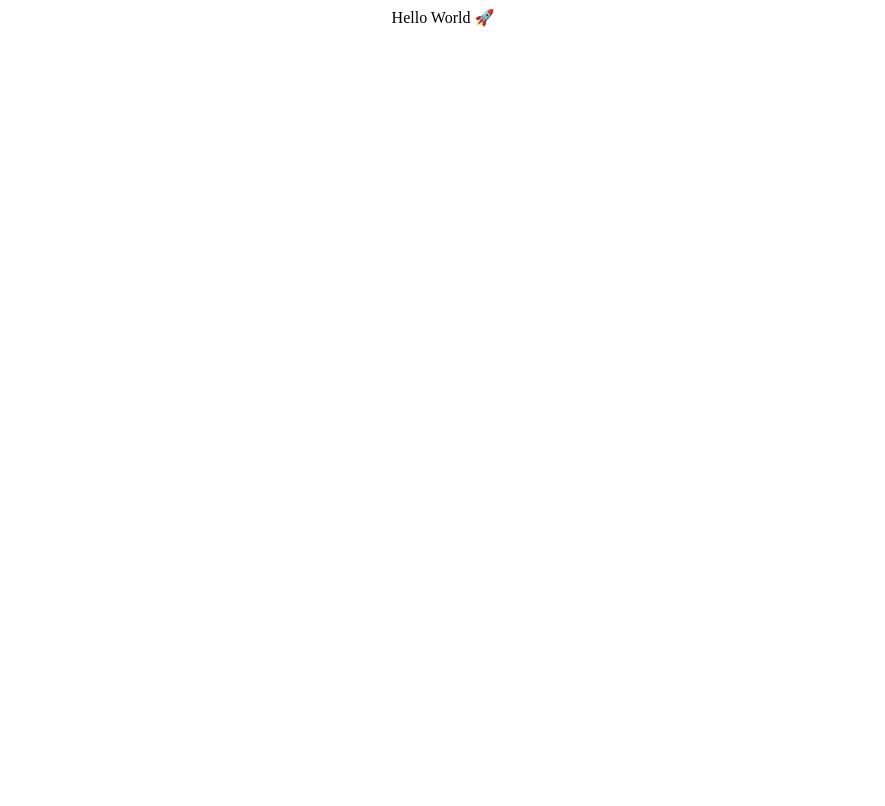
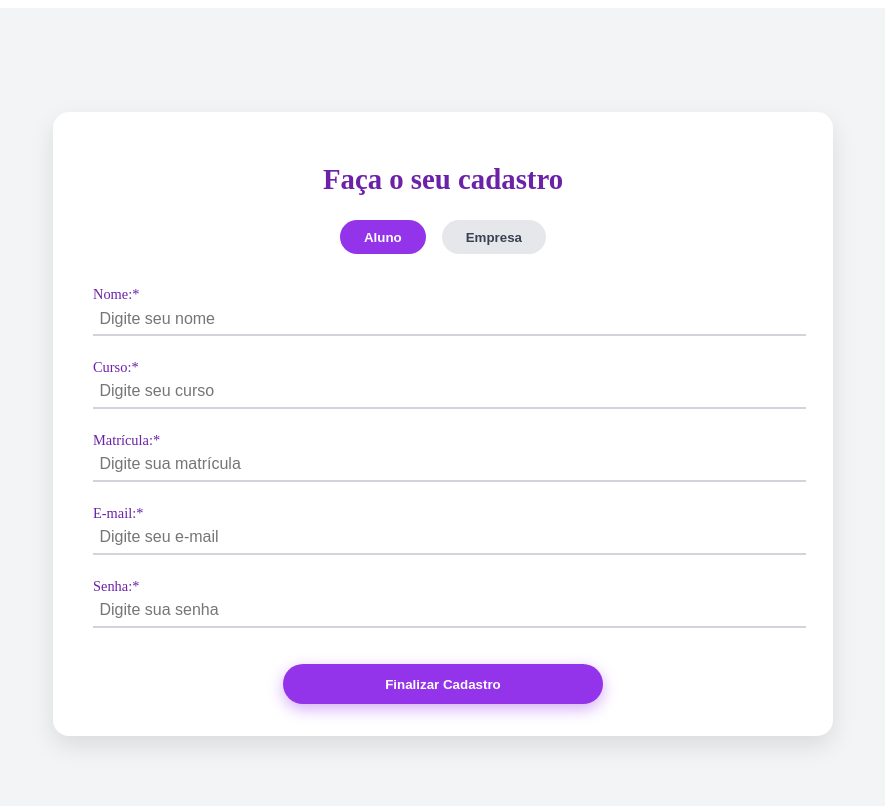
Before and after one commit to ThiagoRAlmeida2/Project-Kairos, a React app in the folder Project-Kairos/: page / in a window 1280 px wide. Shown: the top 806 px of the page, without its empty margins (197-1082 px from the left). Built offline with nearby package versions, Linux system fonts and the light colour scheme; the HTML template or start-up script is replaced by a standard one.

Commit message:
Criação de cadastro ok

```diff
--- a/Project-Kairos/package.json
+++ b/Project-Kairos/package.json
@@ -3,7 +3,7 @@
   "private": true,
   "version": "0.0.0",
   "type": "module",
-"scripts": {
+  "scripts": {
     "dev": "vite",
     "build": "vite build",
     "preview": "vite preview",
@@ -28,7 +28,7 @@
     "eslint-plugin-react-refresh": "^0.4.20",
     "globals": "^16.3.0",
     "postcss": "^8.5.6",
-    "tailwindcss": "^4.1.13",
-    "vite": "^7.1.2"
+    "tailwindcss": "^4.1.14",
+    "vite": "^7.1.7"
   }
 }
--- /dev/null
+++ b/Project-Kairos/src/components/CadastroCard.jsx
@@ -0,0 +1,227 @@
+import { useState } from "react";
+import axios from "axios";
+import "../css/CadastroCard.css";
+
+// Componente de alerta
+function Alert({ message, type = "success", onClose }) {
+  return (
+    <div
+      className={`alert ${type === "success" ? "success" : "error"}`}
+      role="alert"
+    >
+      <div className="flex-1">{message}</div>
+      {onClose && (
+        <button onClick={onClose} className="close-btn">
+          ✕
+        </button>
+      )}
+    </div>
+  );
+}
+
+export default function CadastroCard() {
+  const [tipo, setTipo] = useState("ALUNO");
+
+  // Estado único para todos os campos
+  const [formData, setFormData] = useState({
+    nome: "",
+    curso: "",
+    matricula: "",
+    cnpj: "",
+    email: "",
+    telefone: "",
+    senha: "",
+  });
+
+  const [showAlert, setShowAlert] = useState(false);
+  const [alertMessage, setAlertMessage] = useState("");
+
+  const handleChange = (e) => {
+    setFormData({ ...formData, [e.target.name]: e.target.value });
+  };
+
+  const handleSubmit = async () => {
+    try {
+      const payload =
+        tipo === "ALUNO"
+          ? {
+              nome: formData.nome,
+              curso: formData.curso,
+              matricula: formData.matricula,
+              email: formData.email,
+              senha: formData.senha,
+              role: "ROLE_ALUNO",
+            }
+          : {
+              nome: formData.nome,
+              cnpj: formData.cnpj,
+              email: formData.email,
+              telefone: formData.telefone,
+              senha: formData.senha,
+              role: "ROLE_EMPRESA",
+            };
+
+      await axios.post("http://localhost:8081/api/auth/register", payload);
+
+      setAlertMessage("Cadastro realizado com sucesso!");
+      setShowAlert(true);
+
+      // Limpar os campos
+      setFormData({
+        nome: "",
+        curso: "",
+        matricula: "",
+        cnpj: "",
+        email: "",
+        telefone: "",
+        senha: "",
+      });
+    } catch (error) {
+      console.error(error);
+      setAlertMessage(
+        error.response?.data ||
+          "Erro ao cadastrar. Verifique os dados e tente novamente."
+      );
+      setShowAlert(true);
+    }
+  };
+
+  return (
+    <div className="card-container">
+      <div className="card">
+        <h1>Faça o seu cadastro</h1>
+
+        {/* Alert */}
+        {showAlert && (
+          <Alert
+            message={alertMessage}
+            type={alertMessage.includes("sucesso") ? "success" : "error"}
+            onClose={() => setShowAlert(false)}
+          />
+        )}
+
+        {/* Tabs */}
+        <div className="tab-buttons">
+          <button
+            onClick={() => setTipo("ALUNO")}
+            className={tipo === "ALUNO" ? "active-tab" : ""}
+          >
+            Aluno
+          </button>
+          <button
+            onClick={() => setTipo("EMPRESA")}
+            className={tipo === "EMPRESA" ? "active-tab" : ""}
+          >
+            Empresa
+          </button>
+        </div>
+
+        {/* Formulário */}
+        <div className="form-fields">
+          {tipo === "ALUNO" ? (
+            <>
+              <label>
+                Nome:*
+                <input
+                  name="nome"
+                  value={formData.nome}
+                  onChange={handleChange}
+                  type="text"
+                  placeholder="Digite seu nome"
+                />
+              </label>
+              <label>
+                Curso:*
+                <input
+                  name="curso"
+                  value={formData.curso}
+                  onChange={handleChange}
+                  type="text"
+                  placeholder="Digite seu curso"
+                />
+              </label>
+              <label>
+                Matrícula:*
+                <input
+                  name="matricula"
+                  value={formData.matricula}
+                  onChange={handleChange}
+                  type="text"
+                  placeholder="Digite sua matrícula"
+                />
+              </label>
+              <label>
+                E-mail:*
+                <input
+                  name="email"
+                  value={formData.email}
+                  onChange={handleChange}
+                  type="email"
+                  placeholder="Digite seu e-mail"
+                />
+              </label>
+              <label>
+                Senha:*
+                <input
+                  name="senha"
+                  value={formData.senha}
+                  onChange={handleChange}
+                  type="password"
+                  placeholder="Digite sua senha"
+                />
+              </label>
+            </>
+          ) : (
+            <>
+              <label>
+                Nome da Empresa:*
+                <input
+                  name="nome"
+                  value={formData.nome}
+                  onChange={handleChange}
+                  type="text"
+                  placeholder="Digite o nome da empresa"
+                />
+              </label>
+              <label>
+                CNPJ:*
+                <input
+                  name="cnpj"
+                  value={formData.cnpj}
+                  onChange={handleChange}
+                  type="text"
+                  placeholder="Digite o CNPJ"
+                />
+              </label>
+              <label>
+                Telefone:*
+                <input
+                  name="telefone"
+                  value={formData.telefone}
+                  onChange={handleChange}
+                  type="tel"
+                  placeholder="Digite o telefone"
+                />
+              </label>
+              <label>
+                Senha:*
+                <input
+                  name="senha"
+                  value={formData.senha}
+                  onChange={handleChange}
+                  type="password"
+                  placeholder="Digite sua senha"
+                />
+              </label>
+            </>
+          )}
+        </div>
+
+        {/* Botão */}
+        <button onClick={handleSubmit} className="submit-btn">
+          Finalizar Cadastro
+        </button>
+      </div>
+    </div>
+  );
+}
--- /dev/null
+++ b/Project-Kairos/src/css/CadastroCard.css
@@ -0,0 +1,141 @@
+/* Container principal */
+.card-container {
+  display: flex;
+  justify-content: center;
+  align-items: center;
+  min-height: 100vh;
+  background: #f3f4f6; /* cinza claro */
+  padding: 1rem;
+}
+
+/* Card */
+.card {
+  background: #ffffff;
+  padding: 2rem 2.5rem;
+  border-radius: 1rem;
+  box-shadow: 0 10px 25px rgba(0, 0, 0, 0.1);
+  max-width: 700px;
+  width: 100%;
+  transition: transform 0.2s ease;
+}
+
+.card:hover {
+  transform: scale(1.01);
+}
+
+/* Título */
+.card h1 {
+  font-size: 1.8rem;
+  font-weight: 600;
+  text-align: center;
+  color: #6b21a8; /* roxo */
+  margin-bottom: 1.5rem;
+}
+
+/* Botões de aba */
+.tab-buttons {
+  display: flex;
+  justify-content: center;
+  gap: 1rem;
+  margin-bottom: 2rem;
+}
+
+.tab-buttons button {
+  padding: 0.6rem 1.5rem;
+  border-radius: 9999px;
+  border: none;
+  font-weight: 600;
+  cursor: pointer;
+  transition: all 0.2s ease;
+}
+
+.tab-buttons .active-tab {
+  background: #9333ea; /* roxo forte */
+  color: #fff;
+}
+
+.tab-buttons button:not(.active-tab) {
+  background: #e5e7eb;
+  color: #374151;
+}
+
+.tab-buttons button:hover:not(.active-tab) {
+  background: #d1d5db;
+}
+
+/* Campos do formulário */
+.form-fields {
+  display: flex;
+  flex-direction: column;
+  gap: 1.2rem;
+}
+
+.form-fields label {
+  font-size: 0.9rem;
+  font-weight: 500;
+  color: #6b21a8;
+  margin-bottom: 0.25rem;
+  display: block;
+}
+
+.form-fields input {
+  border: none;
+  border-bottom: 2px solid #d1d5db;
+  padding: 0.4rem;
+  font-size: 1rem;
+  outline: none;
+  transition: border-color 0.2s ease;
+  width: 100%;
+}
+
+.form-fields input:focus {
+  border-color: #9333ea; /* roxo */
+}
+
+/* Botão de submit */
+.submit-btn {
+  display: block;
+  width: 100%;
+  max-width: 320px;
+  margin: 2rem auto 0;
+  padding: 0.8rem 1.5rem;
+  border: none;
+  border-radius: 9999px;
+  background: #9333ea;
+  color: #fff;
+  font-weight: 600;
+  cursor: pointer;
+  box-shadow: 0 5px 15px rgba(147, 51, 234, 0.4);
+  transition: transform 0.2s ease, background 0.2s ease;
+}
+
+.submit-btn:hover {
+  background: #7e22ce;
+  transform: scale(1.02);
+}
+
+.submit-btn:active {
+  transform: scale(0.98);
+}
+
+/* Alerta */
+.alert {
+  margin-top: 1rem;
+  padding: 0.8rem 1rem;
+  border-radius: 0.5rem;
+  font-size: 0.9rem;
+  text-align: center;
+  font-weight: 500;
+}
+
+.alert.success {
+  background: #ecfdf5;
+  color: #065f46;
+  border: 1px solid #34d399;
+}
+
+.alert.error {
+  background: #fef2f2;
+  color: #991b1b;
+  border: 1px solid #f87171;
+}
--- a/Project-Kairos/src/router/index.jsx
+++ b/Project-Kairos/src/router/index.jsx
@@ -1,12 +1,12 @@
 import { createBrowserRouter } from "react-router-dom";
+import CadastroCard from "../components/CadastroCard"; // ajuste o caminho se necessário
 
-// Por enquanto só rota inicial
+// Rota inicial exibindo o card de cadastro
 const router = createBrowserRouter([
   {
     path: "/",
-    element: <div className="text-center mt-10 text-2xl font-bold">Hello World 🚀</div>,
+    element: <CadastroCard />,
   },
 ]);
 
-
 export default router;
```
Also changed, not shown: 1 other file (tests, documents, lock files or other folders).
